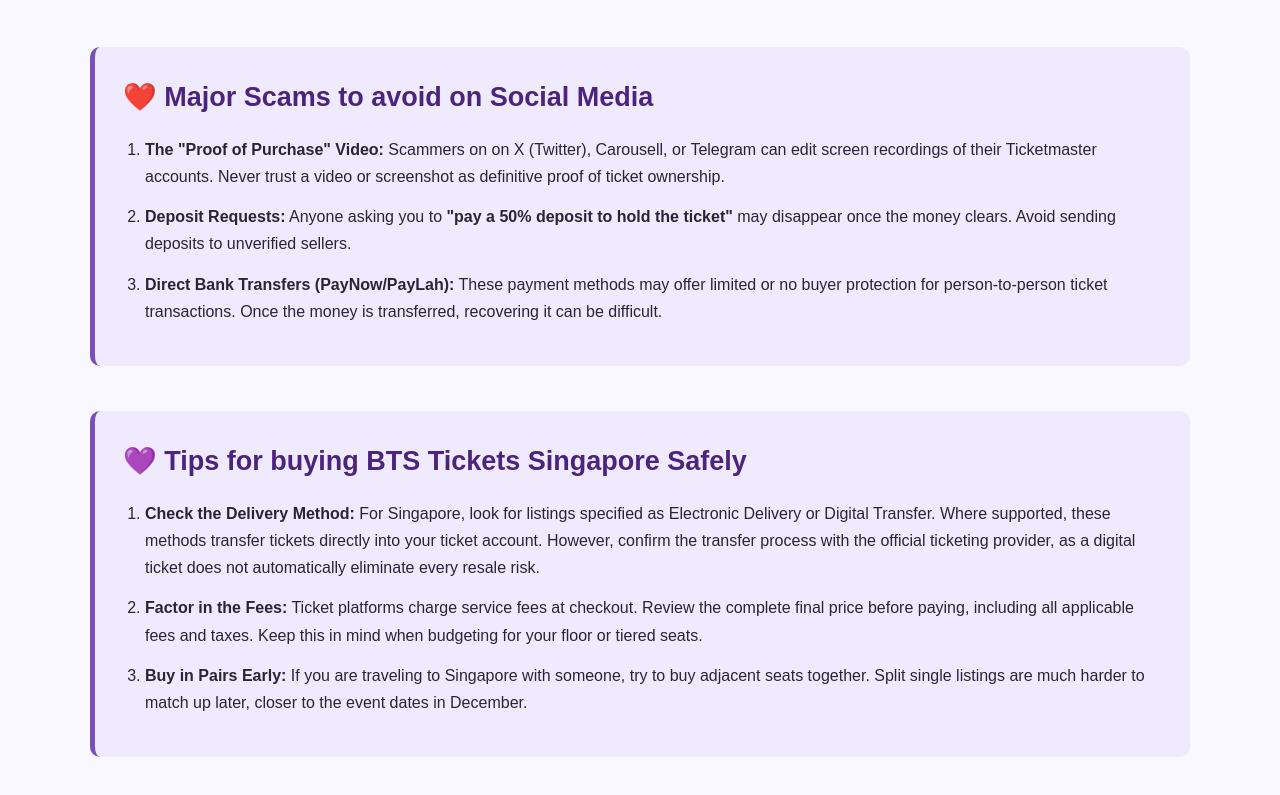
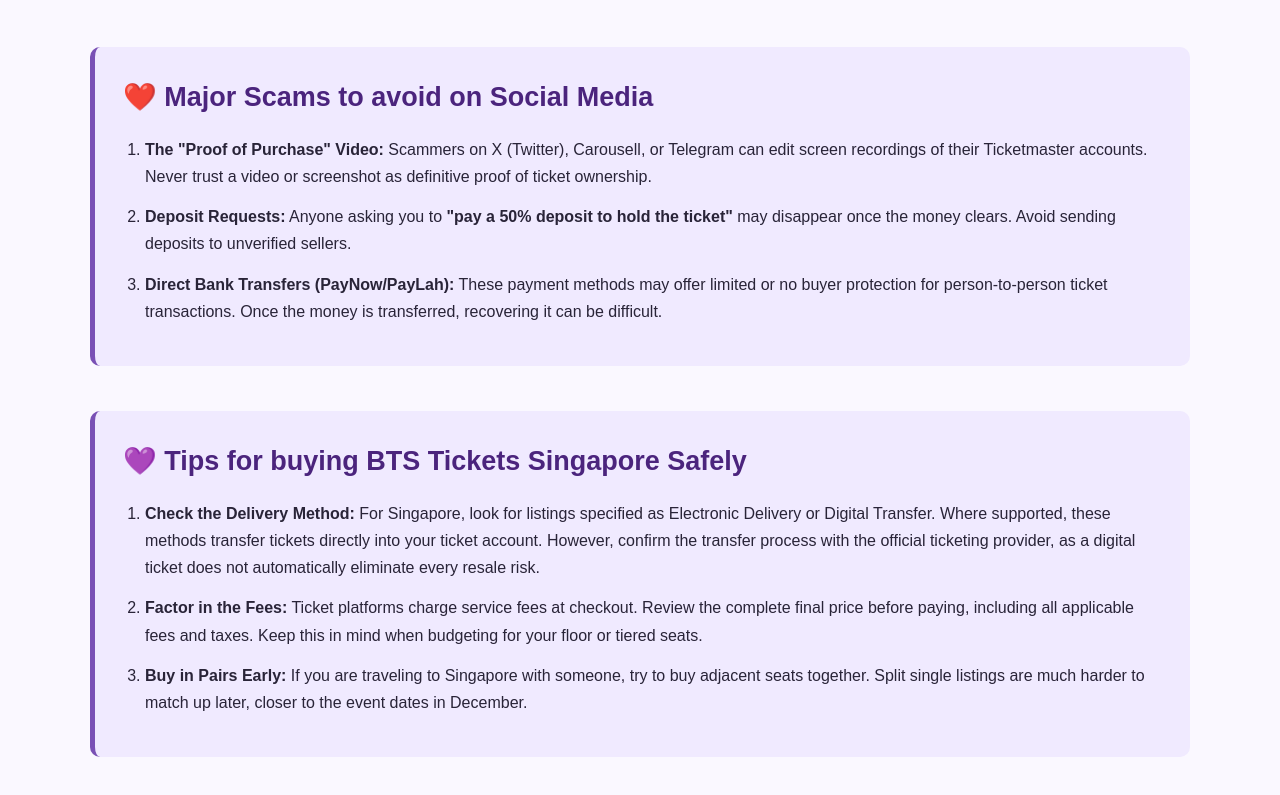
Before and after one commit to bonvoyage22/bonvoyage22.github.io, a plain HTML site: page How to Buy Safe Resale Tickets for BTS Singapore (Avoiding Concert Scams).html in a window 1280 px wide. Shown: the part 1063-1858 px from the top of the page. Drawn offline with Linux system fonts and the light colour scheme.

Commit message:
Fix HTML formatting and update content for BTS tickets

```diff
--- a/How to Buy Safe Resale Tickets for BTS Singapore (Avoiding Concert Scams).html
+++ b/How to Buy Safe Resale Tickets for BTS Singapore (Avoiding Concert Scams).html
@@ -283,7 +283,7 @@
     <ol>
       <li>
         <strong>The "Proof of Purchase" Video:</strong>
-        Scammers on on X (Twitter), Carousell,
+        Scammers on X (Twitter), Carousell,
         or Telegram can edit screen recordings of their Ticketmaster accounts.
         Never trust a video or screenshot as definitive proof of ticket ownership.
       </li>
```
